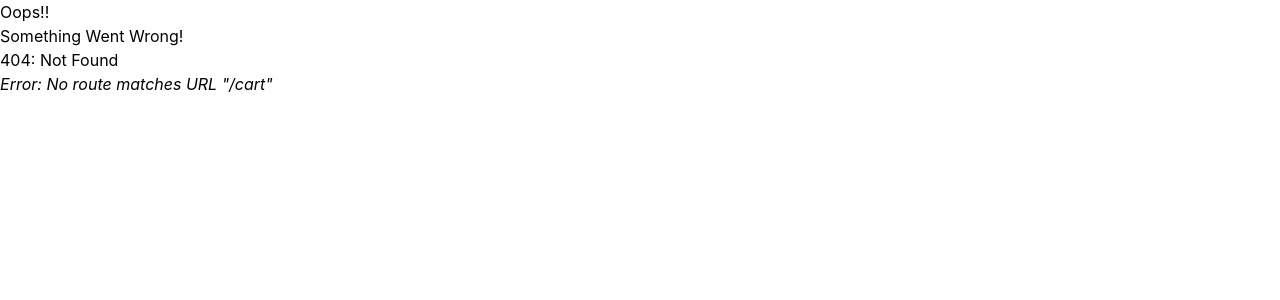
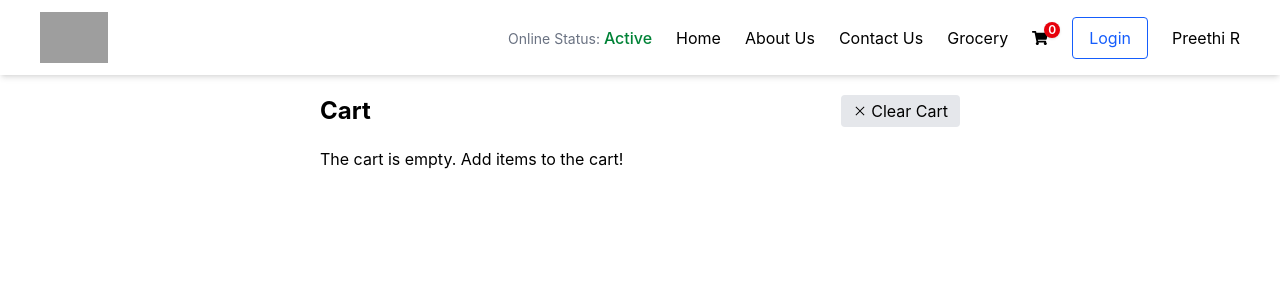
Before and after one commit to Preethirkrishnan/namaste-react, a React (Vite) app: page /cart in a window 1280 px wide. Before the commit this address had no page. Shown: the top 300 px of the page. Built offline with nearby package versions, Linux system fonts and the light colour scheme; grey boxes are pictures that could not be loaded.

Commit message:
Redux toolkit

```diff
--- a/package.json
+++ b/package.json
@@ -26,9 +26,11 @@
     "tailwindcss": "^4.2.2"
   },
   "dependencies": {
+    "@reduxjs/toolkit": "^2.11.2",
     "react": "^19.2.4",
     "react-dom": "^19.2.4",
     "react-icons": "^5.6.0",
+    "react-redux": "^9.2.0",
     "react-router": "^6.14.2",
     "react-router-dom": "^6.14.2"
   },
--- a/src/App.js
+++ b/src/App.js
@@ -8,6 +8,9 @@ import Contact from "./components/Contact";
 import Error from "./components/Error";
 import RestaurantMenu from "./components/RestaurantMenu";
 import UserContext from "./utils/UserContext";
+import { Provider } from "react-redux";
+import appStore from "./store/appStore";
+import Cart from "./components/Cart";
 
 //dynamic import
 const Grocery = lazy(() => import("./components/Grocery"));
@@ -25,12 +28,14 @@ const AppLayout = () => {
   console.log(userName);
 
   return (
-    <UserContext.Provider value={{loggedInUser: userName, setUserName}}>
-      <div className="app">
-        <Header />
-        <Outlet />
-      </div>
-    </UserContext.Provider>
+    <Provider store={appStore}>
+      <UserContext.Provider value={{ loggedInUser: userName, setUserName }}>
+        <div className="app">
+          <Header />
+          <Outlet />
+        </div>
+      </UserContext.Provider>
+    </Provider>
   );
 };
 
@@ -60,6 +65,10 @@ const appRouter = createBrowserRouter([
         ),
       },
       {
+        path: "/cart",
+        element: <Cart />,
+      },
+      {
         path: "/restaurants/:resId",
         element: <RestaurantMenu />,
       },
--- /dev/null
+++ b/src/components/Cart.js
@@ -0,0 +1,31 @@
+import { useDispatch, useSelector } from "react-redux";
+import ItemCards from "./ItemCards";
+import { LiaTimesSolid } from "react-icons/lia";
+import { cartClear } from "../store/cartSlice";
+
+const Cart = () => {
+  const cartItems = useSelector((store) => store.cart.items);
+
+  const dispatch = useDispatch();
+
+  const handleClearCart = () => {
+    dispatch(cartClear());
+  }
+
+  return (
+    <div className="w-6/12 mx-auto my-5">
+      <div className="flex justify-between items-center mb-5">
+        <h1 className="text-2xl font-bold mb-0">Cart</h1>
+        <button className="bg-gray-200 border-gray-700 py-1 px-3 rounded cursor-pointer hover:bg-gray-300 flex gap-1 items-center"
+            onClick={handleClearCart}>
+          <LiaTimesSolid className="text-sm" /> Clear Cart
+        </button>
+      </div>
+
+      {cartItems.length === 0 && <h1>The cart is empty. Add items to the cart!</h1>}
+      <ItemCards item={cartItems} />
+    </div>
+  );
+};
+
+export default Cart;
--- a/src/components/Header.js
+++ b/src/components/Header.js
@@ -3,15 +3,21 @@ import { LOGO_URL } from "../utils/constants";
 import { Link } from "react-router-dom";
 import useOnlineStatus from "../utils/useOnlineStatus";
 import UserContext from "../utils/UserContext";
+import { useSelector } from "react-redux";
+import { FaShoppingCart } from "react-icons/fa";
 
 const Header = () => {
   const [btnName, setBtnName] = useState("Login");
   const onlineStatus = useOnlineStatus();
 
-  const {loggedInUser} = useContext(UserContext);
+  const { loggedInUser } = useContext(UserContext);
+
+  //Subscribing to the store using a Selector hook
+  const cartItems = useSelector((store) => store.cart.items);
+  console.log(cartItems);
 
   return (
-    <div className="flex justify-between items-center py-3 px-10 shadow-md">
+    <div className="flex justify-between items-center py-3 px-10 shadow-md sticky top-0 z-1 bg-white">
       <div>
         <img className="w-17" src={LOGO_URL} />
       </div>
@@ -45,7 +51,14 @@ const Header = () => {
               Grocery
             </Link>
           </li>
-          <li>Cart</li>
+          <li className="font-semibold relative">
+            <Link to="/cart">
+              <FaShoppingCart />{" "}
+              <span className="absolute -top-2 -right-3 w-4 h-4 flex justify-center items-center text-xs shadow bg-red-600 rounded-full text-white">
+                {cartItems.length}
+              </span>
+            </Link>
+          </li>
           <button
             className="py-2 px-4 rounded border border-blue-600 text-blue-600 cursor-pointer hover:text-white hover:bg-blue-600"
             onClick={() =>
--- /dev/null
+++ b/src/components/ItemCards.js
@@ -0,0 +1,37 @@
+import { useDispatch } from "react-redux";
+import { CDN_URL } from "../utils/constants";
+import { addItem } from "../store/cartSlice";
+
+const ItemCards = ({item}) => {
+  const dispatch = useDispatch();
+
+  const handleAddItem = (item) => {
+    dispatch(addItem(item));
+  }
+
+  return (
+    <div>
+      {item.map((c) => (
+        <div
+          className="flex justify-between items-center border border-transparent px-3 py-7 not-last:border-b-gray-300"
+          key={c.card.info.id}
+        >
+          <div>
+            <h4 className="mb-0 font-semibold">{c.card.info.name}</h4>
+            <h4 className="mb-2 font-semibold">₹{c.card.info.price / 100}</h4>
+            <p>{c.card.info.description}</p>
+          </div>
+          <div className="relative">
+            <img className="w-40 rounded" src={CDN_URL + c.card.info.imageId} />
+            <button className="border border-green-600 text-green-600 bg-white py-1 w-25 rounded absolute left-1/2 -translate-1/2 cursor-pointer"
+              onClick={() => handleAddItem(c)}>
+              Add
+            </button>
+          </div>
+        </div>
+      ))}
+    </div>
+  );
+};
+
+export default ItemCards;
--- a/src/components/RestaurantCategory.js
+++ b/src/components/RestaurantCategory.js
@@ -1,6 +1,6 @@
 import { useState } from "react";
-import { CDN_URL } from "../utils/constants";
 import { FaChevronDown, FaChevronUp } from "react-icons/fa";
+import ItemCards from "./ItemCards";
 
 const RestaurantCategory = ({ item, showItems, setShowIndex }) => {
 
@@ -17,31 +17,7 @@ const RestaurantCategory = ({ item, showItems, setShowIndex }) => {
       </div>
 
       {showItems && (
-        <div>
-          {item.itemCards.map((c) => (
-            <div
-              className="flex justify-between items-center border border-transparent px-3 py-7 not-last:border-b-gray-300"
-              key={c.card.info.id}
-            >
-              <div>
-                <h4 className="mb-0 font-semibold">{c.card.info.name}</h4>
-                <h4 className="mb-2 font-semibold">
-                  ₹{c.card.info.price / 100}
-                </h4>
-                <p>{c.card.info.description}</p>
-              </div>
-              <div className="relative">
-                <img
-                  className="w-40 rounded"
-                  src={CDN_URL + c.card.info.imageId}
-                />
-                <button className="border border-green-600 text-green-600 bg-white py-1 w-25 rounded absolute left-1/2 -translate-1/2 cursor-pointer">
-                  Add
-                </button>
-              </div>
-            </div>
-          ))}
-        </div>
+        <ItemCards item={item.itemCards} />
       )}
     </div>
   );
--- /dev/null
+++ b/src/store/appStore.js
@@ -0,0 +1,10 @@
+const { configureStore } = require("@reduxjs/toolkit");
+import cartReducer from "./cartSlice";
+
+const appStore = configureStore({
+    reducer: {
+        cart: cartReducer,
+    },
+});
+
+export default appStore;
--- /dev/null
+++ b/src/store/cartSlice.js
@@ -0,0 +1,23 @@
+import { createSlice } from "@reduxjs/toolkit";
+
+const cartSlice = createSlice({
+    name: "cart",
+    initialState: {
+        items: [],
+    },
+    reducers: {
+        addItem: (state, action) => {
+            state.items.push(action.payload);
+        },
+        removeItem: (state) => {
+            state.items.pop();
+        },
+        cartClear: (state) => {
+            state.items.length = 0;
+        },
+    }
+});
+
+export const {addItem, removeItem, cartClear} = cartSlice.actions;
+
+export default cartSlice.reducer;
```
Also changed, not shown: 1 other file (tests, documents, lock files or other folders).
